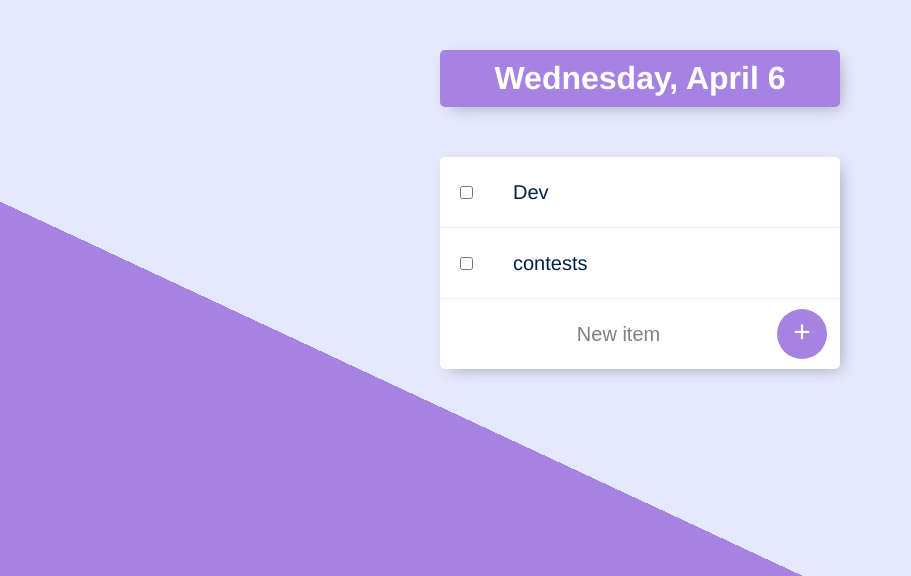
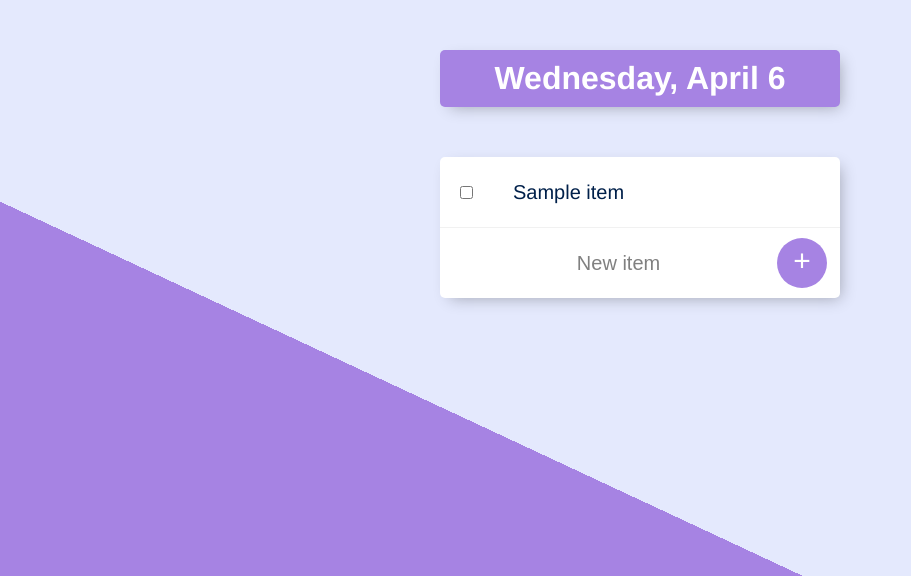
Before and after one commit to jeal0uspengu1n/to-do-list-db, a Node server app: page / in a window 1280 px wide. Shown: the top 576 px of the page, without its empty margins (0-911 px from the left). Run offline with Node 20, Linux system fonts and the light colour scheme; tables that the repository leaves empty hold one stand-in row (values such as "Sample post"); some libraries are stand-ins or nearby versions.

Commit message:
Intiall commit

```diff
--- a/app.js
+++ b/app.js
@@ -1,23 +1,75 @@
 const express=require("express");
 const bodyParser=require("body-parser");
+const mongoose=require("mongoose");
 const date=require(__dirname + "/mod_date.js")
 const app=express();
 
 app.set("view engine","ejs");
 app.use(bodyParser.urlencoded({extended: true}));
 app.use(express.static("public"));
+mongoose.connect('mongodb+srv://jeal0uspengu1n:788356001@cluster1.ypnv0.mongodb.net/myFirstDatabase?retryWrites=true&w=majority'
+// , {useNewUrlParser: true}
+);
 
-var newItems=["Dev","contests"];
+
+const itemsSchema = {
+  name: String
+};
+const Item= mongoose.model("Item", itemsSchema);
+
+const item1 = new Item({
+  name: "kwiz"
+});
+const item2 = new Item({
+  name: "aish"
+});
+
+const defaultItems= [item1, item2];
+
+// var newItems=[];
 app.get("/",function(req,res){
   // res.send("this too bitchhhh");
-  var day=date();
-  res.render("list",{day: day, newItems: newItems});
+  Item.find({}, function(err, foundItems){
+    // console.log(foundItems);
+    if(foundItems.length === 0)
+    {
+        Item.insertMany(defaultItems, function(err){
+          if(err)
+            console.log(err);
+          else
+            console.log("NIONoiewnoif");
+        });
+        res.redirect("/");
+    }
+    else
+    {
+      var day=date();
+      res.render("list",{day: day, newItems: foundItems});
+    }
+  });
 });
 
 app.post("/",function(req,res){
   var newItem=req.body.new_list_item;
-  newItems.push(newItem);
+  // newItems.push(newItem);
   // console.log(newItem);
+  const itemX = new Item({
+    name: newItem
+  });
+  var itemXX=[itemX];
+  Item.insertMany(itemXX, function(err){
+    if(err)
+    console.log(err);
+  });
+  res.redirect("/");
+});
+
+app.post("/delete", function(req,res){
+  const delpls = req.body.del;
+  Item.findByIdAndRemove( delpls , function(err){
+    if(err)
+      console.log(err);
+  });
   res.redirect("/");
 });
 
--- a/public/styles.css
+++ b/public/styles.css
@@ -51,7 +51,7 @@ p {
   color: #00204a;
 }
 
-form {
+.items {
   text-align: center;
   margin-left: 20px;
 }
--- a/views/list.ejs
+++ b/views/list.ejs
@@ -6,12 +6,14 @@
       </div>
       <div class="box">
           <% for(var i=0;i<newItems.length;i++){ %>
-            <div class="item">
-              <input type="checkbox" name="" value="">
-              <p> <%=newItems[i]%> </p>
-            </div>
+            <form class="item" action="/delete" method="post">
+              <div class="item">
+                <input type="checkbox" name="del" value="<%= newItems[i]._id %>" onChange="this.form.submit()">
+                <p> <%=newItems[i].name%> </p>
+              </div>
+            </form>
           <% } %>
-          <form class="item" action="/" method="post">
+          <form class="item items" action="/" method="post">
             <input type="text" name="new_list_item" value="" placeholder="New item" autocomplete="off">
             <button type="submit" class="" name="button">+</button>
           </form>
```
Also changed, not shown: package.json (+11 -2 lines), 1 other file.
